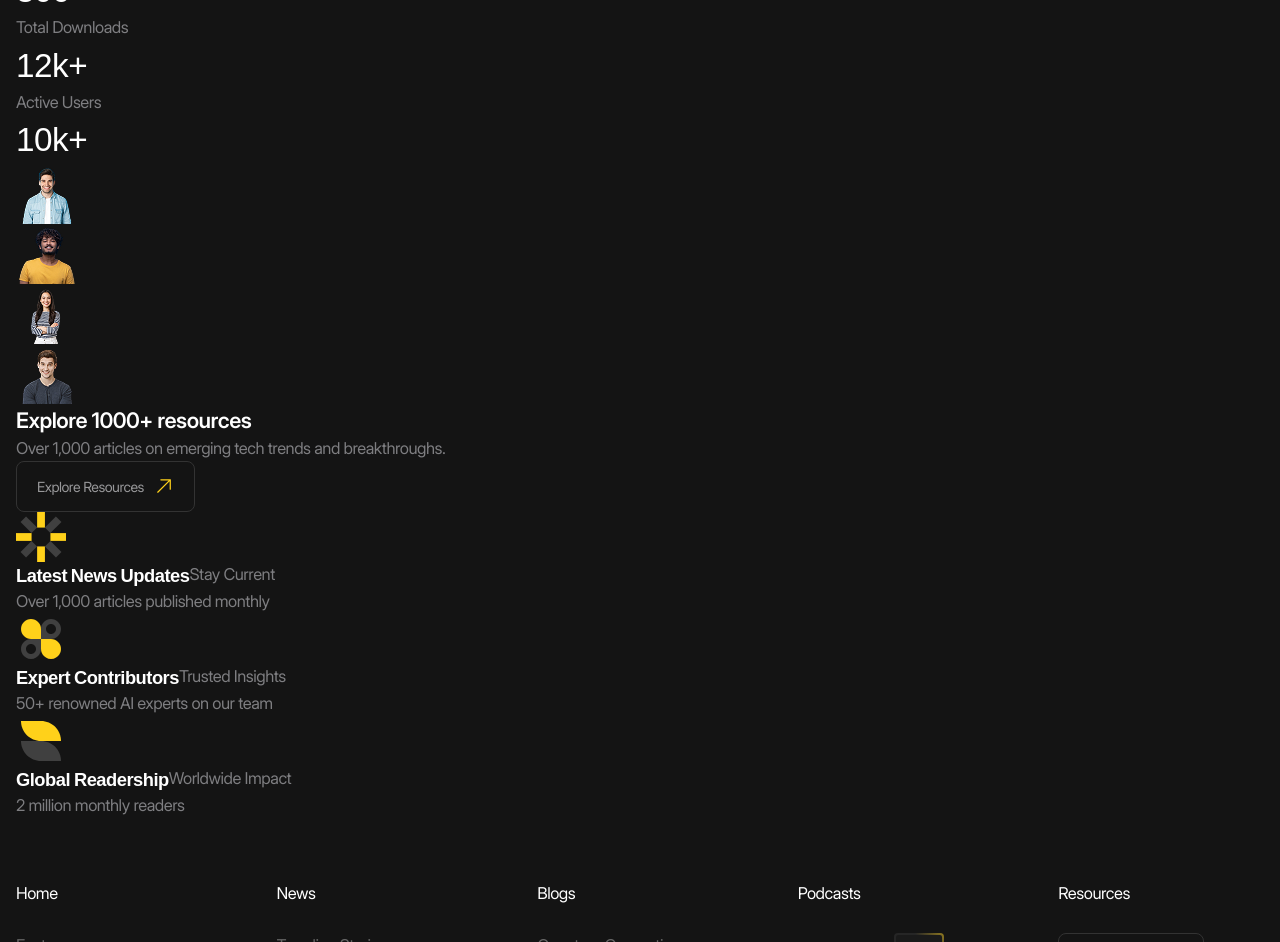
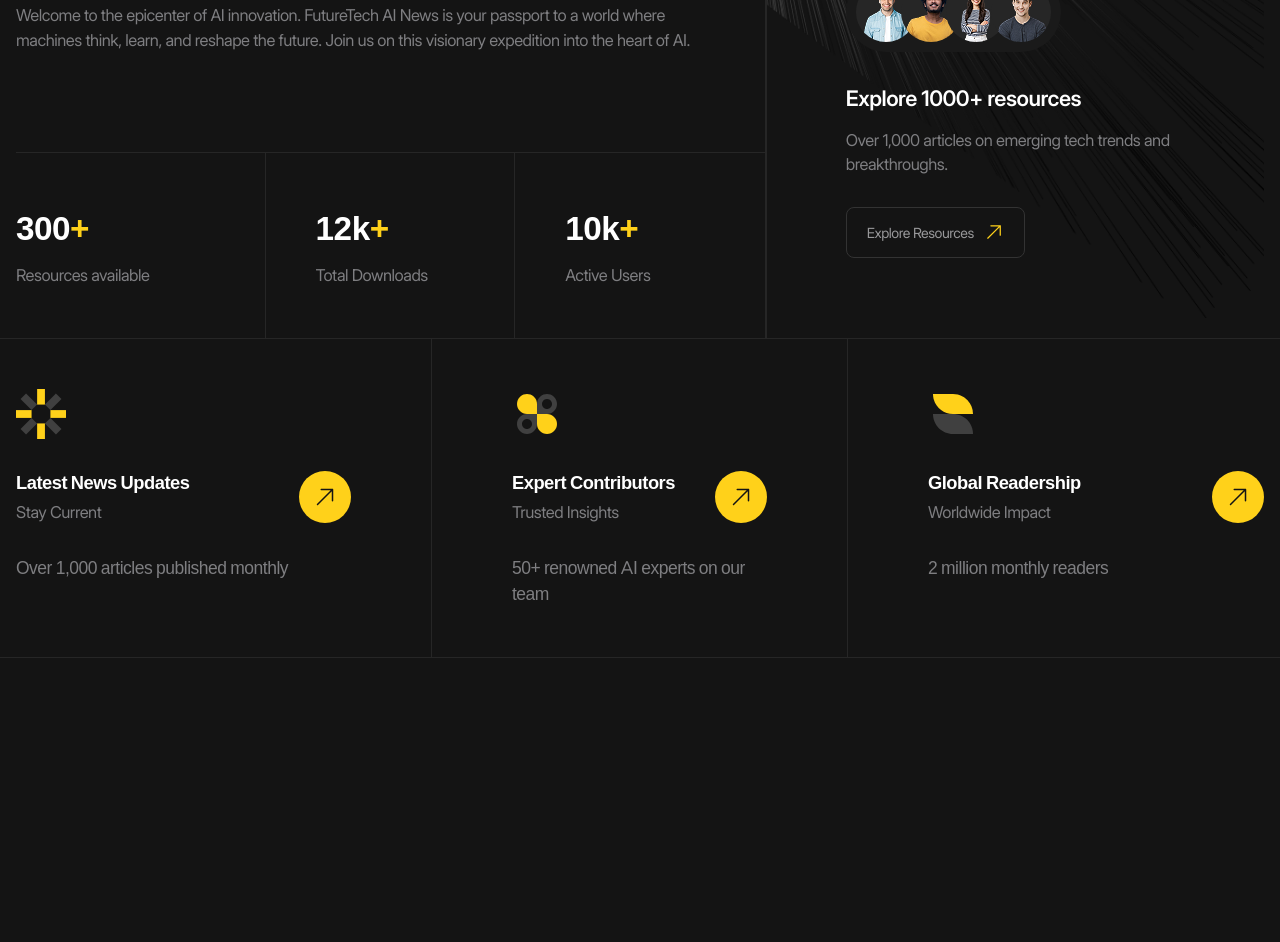
Before and after one commit to islamgamzatov/typescript-future-tech, a website built with Vite: page index.html in a window 1280 px wide. Shown: the part 362-1304 px from the top of the page. After the commit the page ends 1020 px from the top, so only its background shows below. Built offline with nearby package versions, Linux system fonts and the light colour scheme.

Commit message:
style: layout hero section components

```diff
--- a/index.html
+++ b/index.html
@@ -60,12 +60,18 @@
         <div class="hero__main container">
           <div class="hero__body">
             <p class="hero__subtitle">Your Journey to Tomorrow Begins Here</p>
-            <h1 class="hero__title" id="hero-title">Explore the Frontiers of Artificial Intelligence</h1>
+            <h1 class="hero__title" id="hero-title">
+              Explore the Frontiers of Artificial Intelligence
+            </h1>
             <div class="hero__description">
-              <p>Welcome to the epicenter of AI innovation. FutureTech AI News is your passport to a world where machines think, learn, and reshape the future. Join us on this visionary expedition into the heart of AI.</p>
+              <p>
+                Welcome to the epicenter of AI innovation. FutureTech AI News is your passport to a
+                world where machines think, learn, and reshape the future. Join us on this visionary
+                expedition into the heart of AI.
+              </p>
             </div>
           </div>
-          <div class="hero__metrics metrics">
+          <div class="hero__metrics metrics full-vw-line full-vw-line--top full-vw-line--left">
             <dl class="metrics__list">
               <div class="metrics__item">
                 <dt class="metrics__key">Resources available</dt>
@@ -83,14 +89,44 @@
           </div>
           <div class="hero__resources-preview resources-preview">
             <div class="resources-preview__team team">
-              <img class="team__person" src="./src/images/team/1.png" loading="lazy" width="60" height="60" alt="">
-              <img class="team__person" src="./src/images/team/2.png" loading="lazy" width="60" height="60" alt="">
-              <img class="team__person" src="./src/images/team/3.png" loading="lazy" width="60" height="60" alt="">
-              <img class="team__person" src="./src/images/team/4.png" loading="lazy" width="60" height="60" alt="">
+              <img
+                class="team__person"
+                src="./src/images/team/1.png"
+                loading="lazy"
+                width="60"
+                height="60"
+                alt=""
+              />
+              <img
+                class="team__person"
+                src="./src/images/team/2.png"
+                loading="lazy"
+                width="60"
+                height="60"
+                alt=""
+              />
+              <img
+                class="team__person"
+                src="./src/images/team/3.png"
+                loading="lazy"
+                width="60"
+                height="60"
+                alt=""
+              />
+              <img
+                class="team__person"
+                src="./src/images/team/4.png"
+                loading="lazy"
+                width="60"
+                height="60"
+                alt=""
+              />
             </div>
             <div class="resources-preview__body">
               <p class="resources-preview__title h5">Explore 1000+ resources</p>
-              <p class="resources-preview__subtitle">Over 1,000 articles on emerging tech trends and breakthroughs.</p>
+              <p class="resources-preview__subtitle">
+                Over 1,000 articles on emerging tech trends and breakthroughs.
+              </p>
             </div>
             <a class="resources-preview__button button" href="/">
               <span class="icon icon--yellow-arrow">Explore Resources</span>
@@ -102,7 +138,14 @@
           <ul class="hero__advantages-list container">
             <li class="hero__advantages-item">
               <div class="advantage-card">
-                <img src="./src/images/advantages/1.svg" loading="lazy" width="50" height="50" alt="" class="advantage-card__image">
+                <img
+                  src="./src/images/advantages/1.svg"
+                  loading="lazy"
+                  width="50"
+                  height="50"
+                  alt=""
+                  class="advantage-card__image"
+                />
                 <a href="/" class="advantage-card__link">
                   <h3 class="advantage-card__title h6">Latest News Updates</h3>
                   <p class="advantage-card__subtitle">Stay Current</p>
@@ -110,9 +153,16 @@
                 <div class="advantage-card__details">Over 1,000 articles published monthly</div>
               </div>
             </li>
-            <li class="advantages-item">
+            <li class="hero__advantages-item">
               <div class="advantage-card">
-                <img src="./src/images/advantages/2.svg" loading="lazy" width="50" height="50" alt="" class="advantage-card__image">
+                <img
+                  src="./src/images/advantages/2.svg"
+                  loading="lazy"
+                  width="50"
+                  height="50"
+                  alt=""
+                  class="advantage-card__image"
+                />
                 <a href="/" class="advantage-card__link">
                   <h3 class="advantage-card__title h6">Expert Contributors</h3>
                   <p class="advantage-card__subtitle">Trusted Insights</p>
@@ -120,9 +170,16 @@
                 <div class="advantage-card__details">50+ renowned AI experts on our team</div>
               </div>
             </li>
-            <li class="advantages-item">
+            <li class="hero__advantages-item">
               <div class="advantage-card">
-                <img src="./src/images/advantages/3.svg" loading="lazy" width="50" height="50" alt="" class="advantage-card__image">
+                <img
+                  src="./src/images/advantages/3.svg"
+                  loading="lazy"
+                  width="50"
+                  height="50"
+                  alt=""
+                  class="advantage-card__image"
+                />
                 <a href="/" class="advantage-card__link">
                   <h3 class="advantage-card__title h6">Global Readership</h3>
                   <p class="advantage-card__subtitle">Worldwide Impact</p>
--- a/src/styles/_utils.scss
+++ b/src/styles/_utils.scss
@@ -21,3 +21,43 @@
     display: none !important;
   }
 }
+
+.full-vw-line {
+  position: relative;
+
+  &::before,
+  &::after {
+    position: absolute;
+    width: calc((100vw - var(--container-width)) / 2);
+    height: rem(1);
+    background-color: var(--color-dark-15);
+  }
+
+  &--top {
+    &::before {
+      content: "";
+      bottom: 100%;
+    }
+  }
+
+  &--bottom {
+    &::after {
+      content: "";
+      top: 100%;
+    }
+  }
+
+  &--left {
+    &::before,
+    &::after {
+      right: 100%;
+    }
+  }
+
+  &--right {
+    &::before,
+    &::after {
+      left: 100%;
+    }
+  }
+}
--- /dev/null
+++ b/src/styles/blocks/_advantage-card.scss
@@ -0,0 +1,32 @@
+@use "../helpers" as *;
+
+.advantage-card {
+  display: grid;
+  row-gap: rem(30);
+
+  &__link {
+    --circleSize: #{rem(52)};
+    --circleMargineLeft: #{rem(20)};
+
+    position: relative;
+    display: grid;
+    row-gap: rem(4);
+    padding-right: calc(var(--circleSize) + var(--circleMargineLeft));
+
+    &::after {
+      @include square(var(--circleSize));
+      @include abs-y;
+
+      content: "";
+      right: 0;
+      background: url("/src/images/advantages/top-right-arrow.svg") center no-repeat
+        var(--color-accent);
+      border-radius: 50%;
+    }
+  }
+
+  &__details {
+    @include fluid-text(20, 14);
+    font-family: var(--font-family-accent);
+  }
+}
--- a/src/styles/blocks/_footer.scss
+++ b/src/styles/blocks/_footer.scss
@@ -82,7 +82,7 @@
       &-item {
         &:not(:last-child) {
           &::after {
-						content: '|';
+            content: "|";
             margin-inline: rem(11);
           }
         }
--- /dev/null
+++ b/src/styles/blocks/_hero.scss
@@ -0,0 +1,70 @@
+@use "../helpers" as *;
+
+.hero {
+  &__main {
+    display: grid;
+    grid-template-columns: 60% auto;
+    grid-template-areas:
+      "body resources-preview"
+      "metrics resources-preview";
+  }
+
+  &__body {
+    grid-area: body;
+    padding-bottom: rem(100);
+    padding-right: rem(50);
+    padding-top: rem(150);
+  }
+
+  &__subtitle {
+    @include fluid-text(30, 18);
+    font-family: var(--font-family-accent);
+    font-weight: 500;
+    color: var(--color-dark-40);
+
+    &:not(:last-child) {
+      margin-bottom: rem(30);
+    }
+  }
+
+  &__title {
+    &:not(:last-child) {
+      margin-bottom: rem(20);
+    }
+  }
+
+  &__metrics {
+    grid-area: metrics;
+    border-top: var(--border);
+  }
+
+  &__resources-preview {
+    grid-area: resources-preview;
+    border-left: var(--border);
+    padding-left: rem(80);
+    padding-bottom: rem(80);
+    background: url("/src/images/resources-preview/resources-preview.png") 0 0 / cover no-repeat;
+  }
+
+  &__advantages {
+    border-block: var(--border);
+    &-list {
+      display: grid;
+      grid-template-columns: repeat(3, 1fr);
+    }
+
+    &-item {
+      --paddingX: #{rem(80)};
+      padding-block: rem(50);
+
+      &:not(:first-child) {
+        padding-left: var(--paddingX);
+      }
+
+      &:not(:last-child) {
+        padding-right: var(--paddingX);
+        border-right: var(--border);
+      }
+    }
+  }
+}
--- /dev/null
+++ b/src/styles/blocks/_metrics.scss
@@ -0,0 +1,31 @@
+@use "../helpers" as *;
+
+.metrics {
+  &__list {
+    display: grid;
+    grid-template-columns: repeat(3, 1fr);
+  }
+
+  &__item {
+    display: flex;
+    flex-direction: column-reverse;
+    row-gap: rem(10);
+    padding: rem(50);
+
+    &:first-child {
+      padding-left: 0;
+    }
+
+    &:not(:last-child) {
+      border-right: var(--border);
+    }
+  }
+
+  &__sign {
+    color: var(--color-accent);
+  }
+
+  &__value {
+    font-weight: 600;
+  }
+}
--- /dev/null
+++ b/src/styles/blocks/_resources-preview.scss
@@ -0,0 +1,14 @@
+@use "../helpers" as *;
+
+.resources-preview {
+  display: flex;
+  flex-direction: column;
+  justify-content: end;
+  align-items: start;
+  row-gap: rem(30);
+
+  &__body {
+    display: grid;
+    row-gap: rem(14);
+  }
+}
--- /dev/null
+++ b/src/styles/blocks/_team.scss
@@ -0,0 +1,21 @@
+@use "../helpers" as *;
+
+.team {
+  --personImageSize: #{rem(60)};
+
+  display: flex;
+  padding: rem(10);
+  border-radius: rem(100);
+  background-color: var(--color-dark-10);
+
+  &__person {
+    width: var(--personImageSize);
+    background-color: var(--color-dark-15);
+    border: rem(2) var(--color-dark-40);
+    border-radius: 50%;
+
+    &:not(:first-child) {
+      margin-left: calc(var(--personImageSize) / 4 * -1);
+    }
+  }
+}
--- a/src/styles/main.scss
+++ b/src/styles/main.scss
@@ -13,7 +13,13 @@
 @use "./blocks/badge";
 @use "./blocks/footer";
 @use "./blocks/soc1als";
+@use "./blocks/metrics";
+@use "./blocks/team";
+@use "./blocks/resources-preview";
+@use "./blocks/advantage-card";
+@use "./blocks/hero";
 
-// .header, main {
-// 	display: none !important;
-// }
+.header,
+.footer {
+  display: none !important; // <-- Скрытие
+}
```
Also changed, not shown: src/styles/blocks/_badge.scss (+3 -11 lines), src/images/advantages/top-right-arrow.svg (added), src/images/resources-preview/resources-preview.png (added), src/styles/blocks/_soc1als.scss (indentation only), src/styles/main.css, 1 other file. Lines whose indentation alone changed are shown as unchanged.
